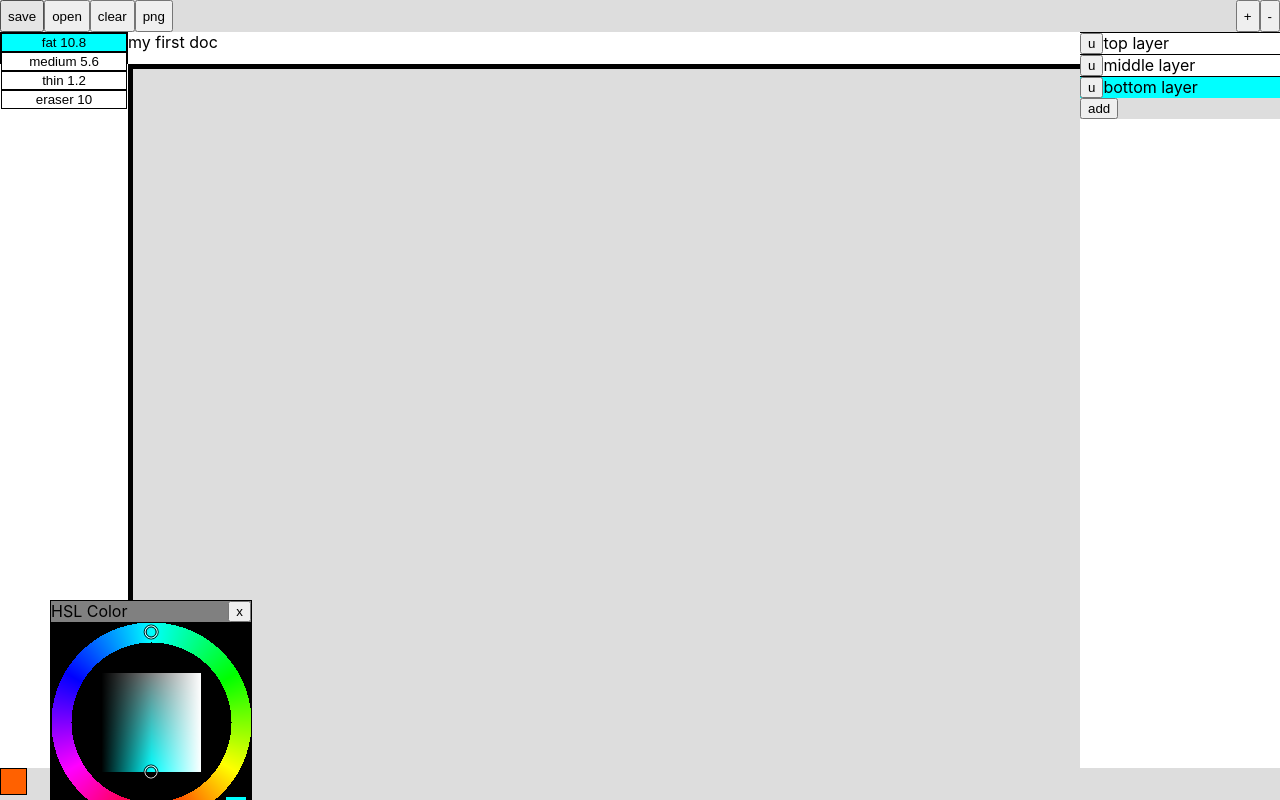
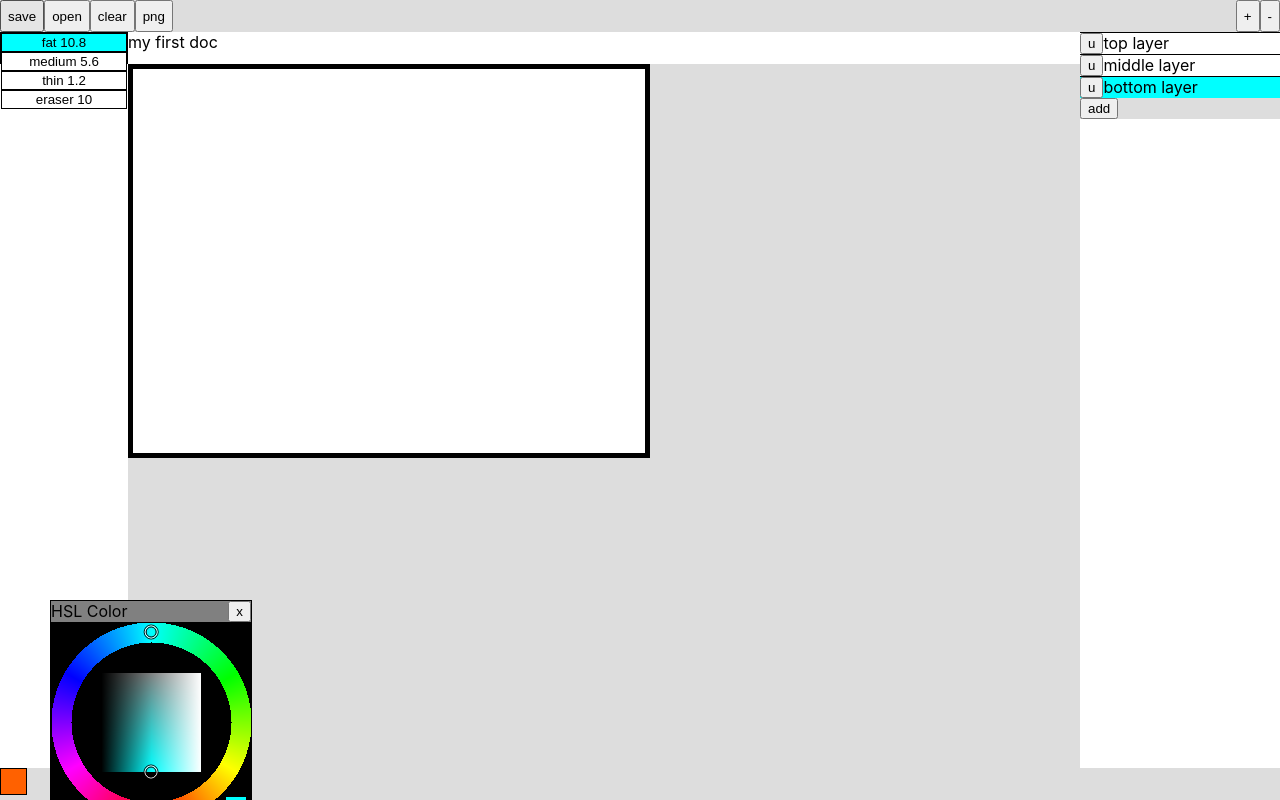
Before and after one commit to joshmarinacci/pen-canvas-editor, a React (Create React App) app: page / in a window 1280 px wide. Built offline with nearby package versions, Linux system fonts and the light colour scheme.

Commit message:
implement hi-dpi support

```diff
--- a/src/canvas.js
+++ b/src/canvas.js
@@ -2,6 +2,7 @@ import React, {Component} from "react";
 import {Point} from './util.js'
 import {toDeg} from "./util";
 
+const HIDPI_FACTOR = 0.5
 
 export class PenCanvas extends Component {
     getPoint(e) {
@@ -10,7 +11,7 @@ export class PenCanvas extends Component {
             e.clientX - rect.left,
             e.clientY - rect.top
         )
-        const scale = Math.pow(2,this.props.zoom)
+        const scale = Math.pow(2,this.props.zoom)*HIDPI_FACTOR
         pt = pt.div(scale)
         return pt
     }
@@ -108,13 +109,21 @@ export class PenCanvas extends Component {
     }
 
     redraw() {
-        if(this.canvas.width !== this.props.doc.width)    this.canvas.width = this.props.doc.width
-        if(this.canvas.height !== this.props.doc.height)  this.canvas.height = this.props.doc.height
         const scale = Math.pow(2,this.props.zoom)
+        const cw = this.props.doc.width*scale
+        const ch = this.props.doc.height*scale
+        if(this.canvas.width !== cw)    {
+            this.canvas.width = cw
+            this.canvas.style.width = cw*HIDPI_FACTOR +'px'
+        }
+        if(this.canvas.height !== ch) {
+            this.canvas.height = ch
+            this.canvas.style.height = ch*HIDPI_FACTOR +'px'
+        }
         const c = this.canvas.getContext('2d')
         c.save()
         c.scale(scale,scale)
-        c.fillStyle = '#ddd'
+        c.fillStyle = 'white'
         c.fillRect(0,0,this.props.doc.width,this.props.doc.height)
         this.props.doc.layers.forEach(layer => c.drawImage(layer.canvas,0,0))
         c.restore()
```
